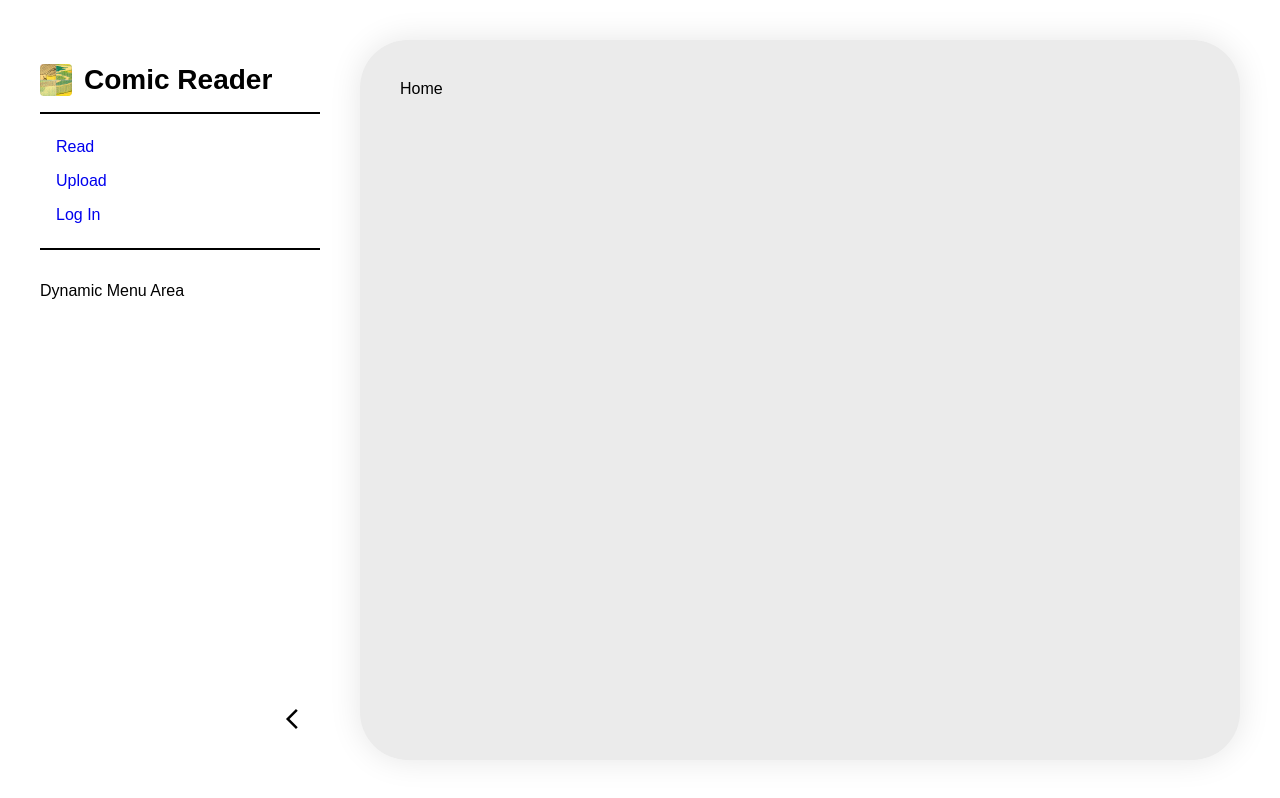
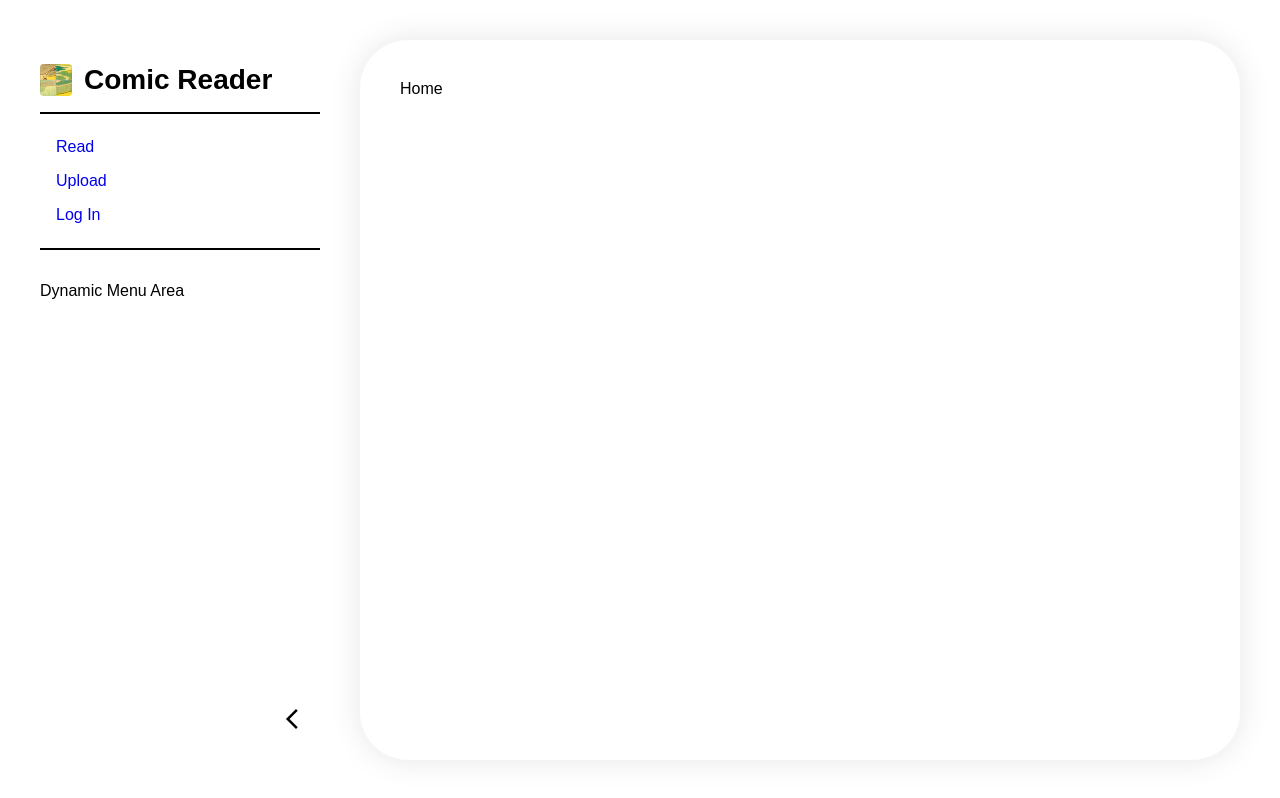
Before and after one commit to milky2028/web-reader-v4, a SvelteKit app in the folder app/: page / in a window 1280 px wide. Built offline with nearby package versions, Linux system fonts and the light colour scheme.

Commit message:
better light mode styles

```diff
--- a/app/src/routes/+layout.svelte
+++ b/app/src/routes/+layout.svelte
@@ -76,7 +76,7 @@
 		padding: 2.5rem;
 		border-radius: 3rem;
 		box-shadow: 0 0 2rem 0 rgba(0, 0, 0, 0.1);
-		background-color: rgb(235, 235, 235);
+		background-color: white;
 
 		@media (prefers-color-scheme: dark) {
 			background-color: rgb(15, 15, 15);
```
